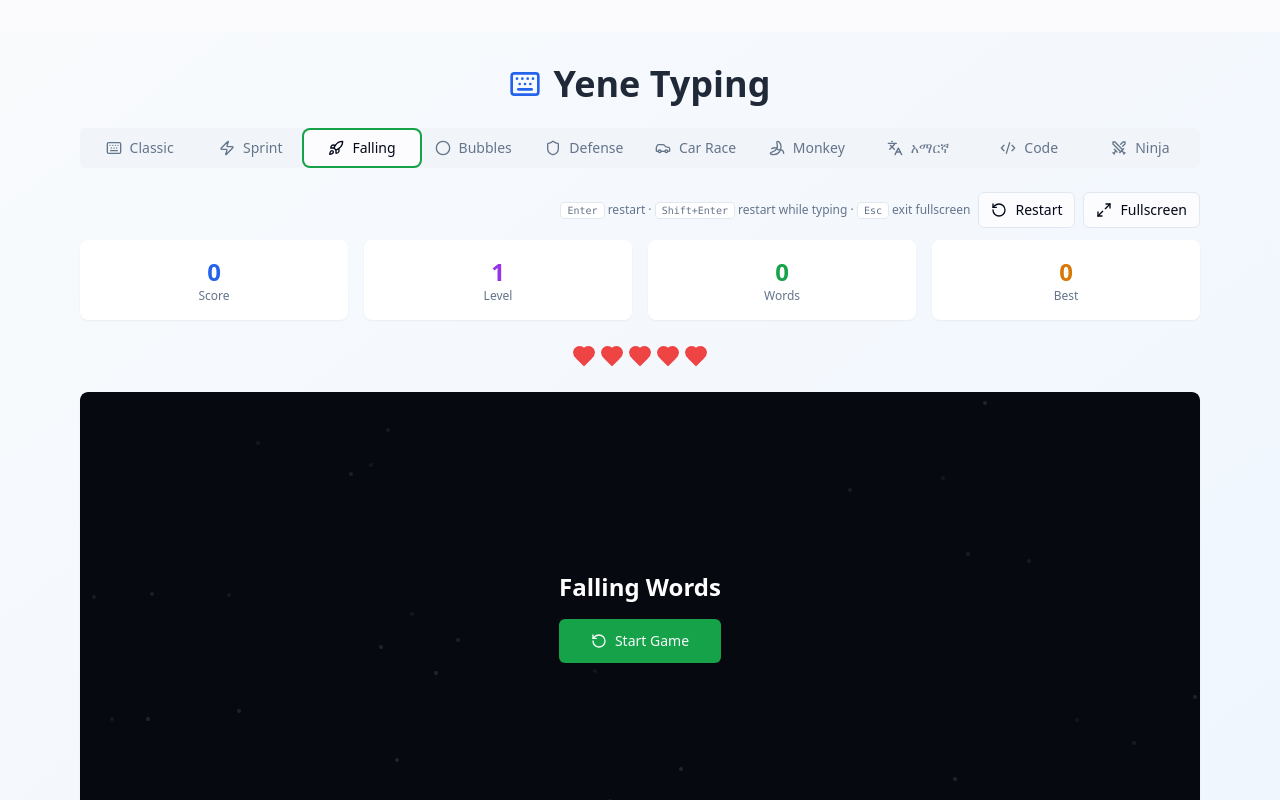
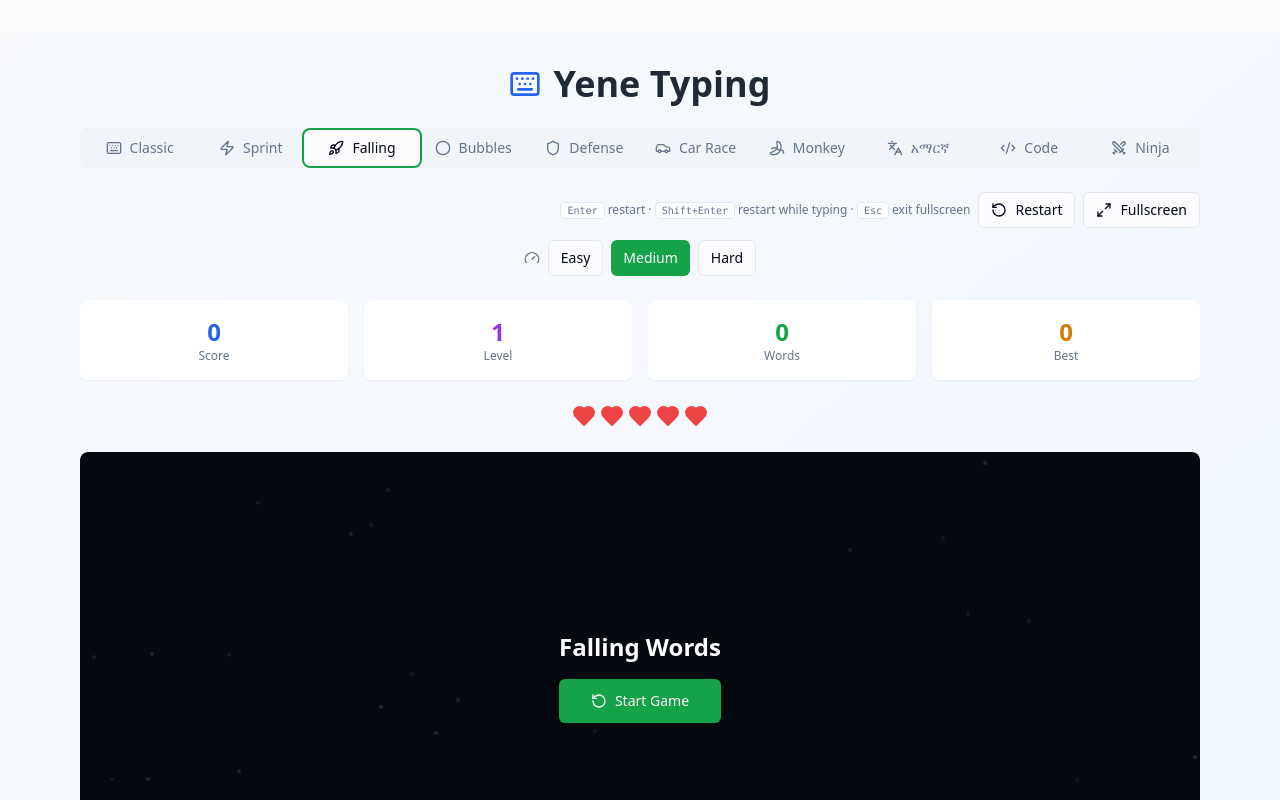
Before and after one commit to Menelik2/quick-type-tally, a React (Vite) app: page / in a window 1280 px wide. Both pictures are taken after a click on the tab "Falling". Shown: the top 800 px of the page. Built offline with nearby package versions, Linux system fonts and the light colour scheme.

Commit message:
Changes
Co-authored-by: Menelik2 <23700386+Menelik2@users.noreply.github.com>

```diff
--- a/src/components/games/FallingWords.tsx
+++ b/src/components/games/FallingWords.tsx
@@ -172,7 +172,12 @@ export default function FallingWords() {
 
   return (
     <div className="space-y-6">
+      <div className="flex items-center justify-center">
+        <LevelSelect value={difficulty} onChange={changeDifficulty} />
+      </div>
+
       {/* Stats */}
+
       <div className="grid grid-cols-2 md:grid-cols-4 gap-4">
         {[
           { label: 'Score', value: score, color: 'text-blue-600' },
@@ -191,7 +196,7 @@ export default function FallingWords() {
 
       {/* Lives */}
       <div className="flex justify-center gap-1">
-        {Array.from({ length: 5 }).map((_, i) => (
+        {Array.from({ length: maxLives }).map((_, i) => (
           <Heart key={i} className={`w-6 h-6 ${i < lives ? 'text-red-500 fill-red-500' : 'text-gray-300'}`} />
         ))}
       </div>
@@ -244,7 +249,7 @@ export default function FallingWords() {
                 ) : (
                   <div className="text-2xl font-bold text-white">Falling Words</div>
                 )}
-                <Button onClick={startGame} size="lg" className="gap-2">
+                <Button onClick={() => startGame()} size="lg" className="gap-2">
                   <RotateCcw className="w-5 h-5" />
                   {gameOver ? 'Play Again' : 'Start Game'}
                 </Button>
```
